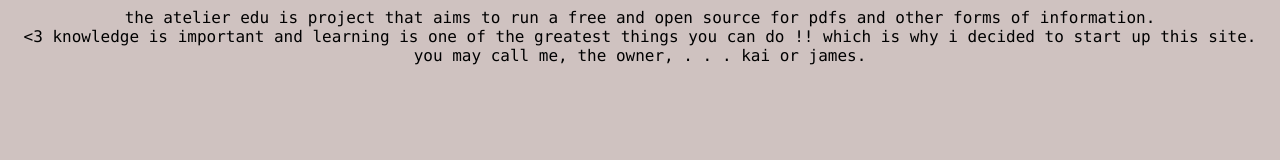
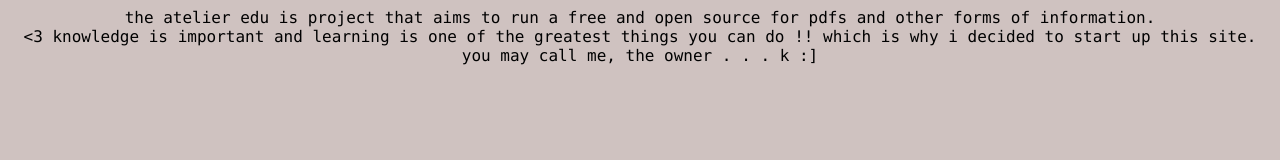
Before and after one commit to atelier-edu/atelier-edu.github.io, a plain HTML site: page about.html in a window 1280 px wide. Drawn offline with Linux system fonts and the light colour scheme.

Commit message:
Update about.html

```diff
--- a/about.html
+++ b/about.html
@@ -12,4 +12,4 @@ body {
    <div align="center"> <font face="Lucida Console" size="3">
     the atelier edu is project that aims to run a free and open source for pdfs and other forms of information. <br>
     <3 knowledge is important and learning is one of the greatest things you can do !! which is why i decided to start up this site. <br>
-    you may call me, the owner, . . . kai or james.
+    you may call me, the owner . . . k :]
```
